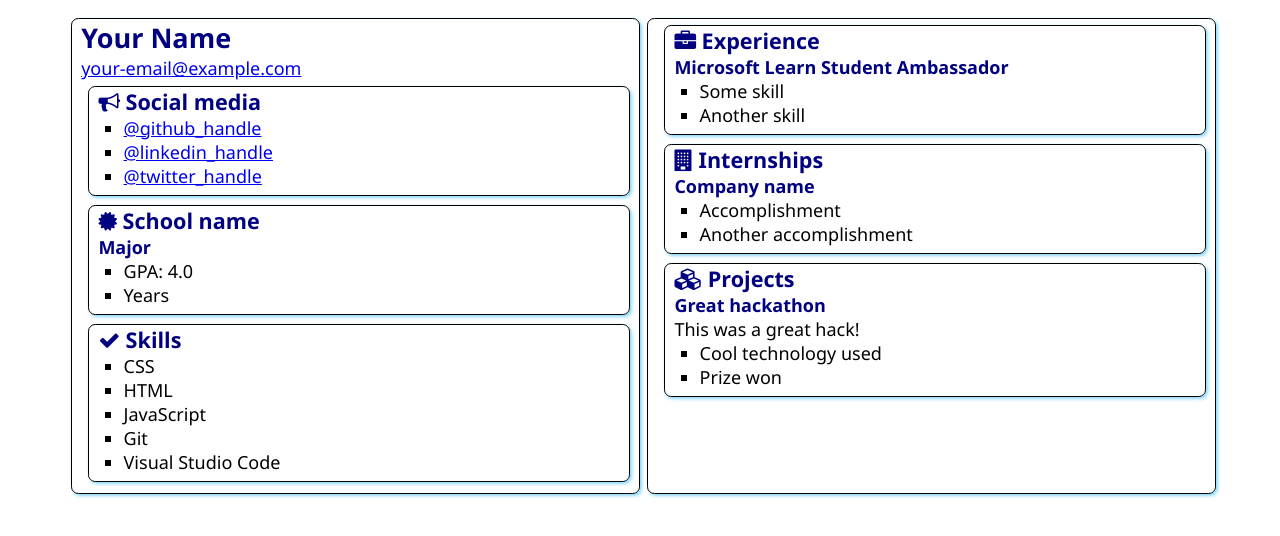
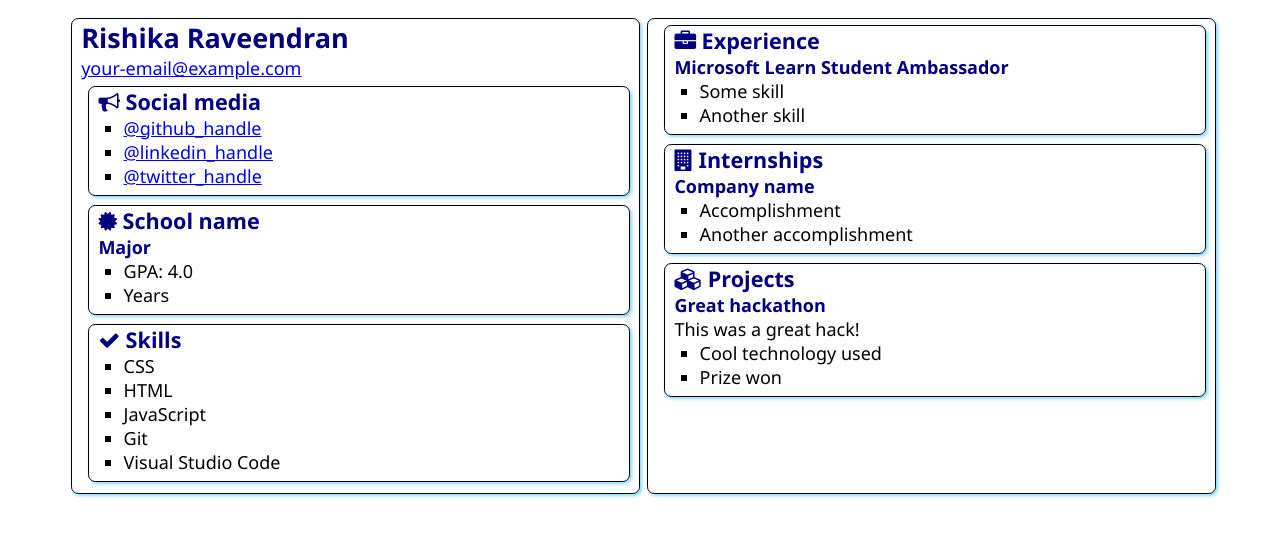
Before and after one commit to Rishika-Raveendran/SATechnicalOnboarding, a plain HTML site: page src/index.html in a window 1280 px wide. Drawn offline with Linux system fonts and the light colour scheme.

Commit message:
Changed name

```diff
--- a/src/index.html
+++ b/src/index.html
@@ -12,7 +12,7 @@
 <body>
     <main>
         <article class="box">
-            <h1>Your Name</h1>
+            <h1>Rishika Raveendran</h1>
             <div><a href="mailto:your.email@example.com">your-email@example.com</a></div>
 
             <section class="box">
```
